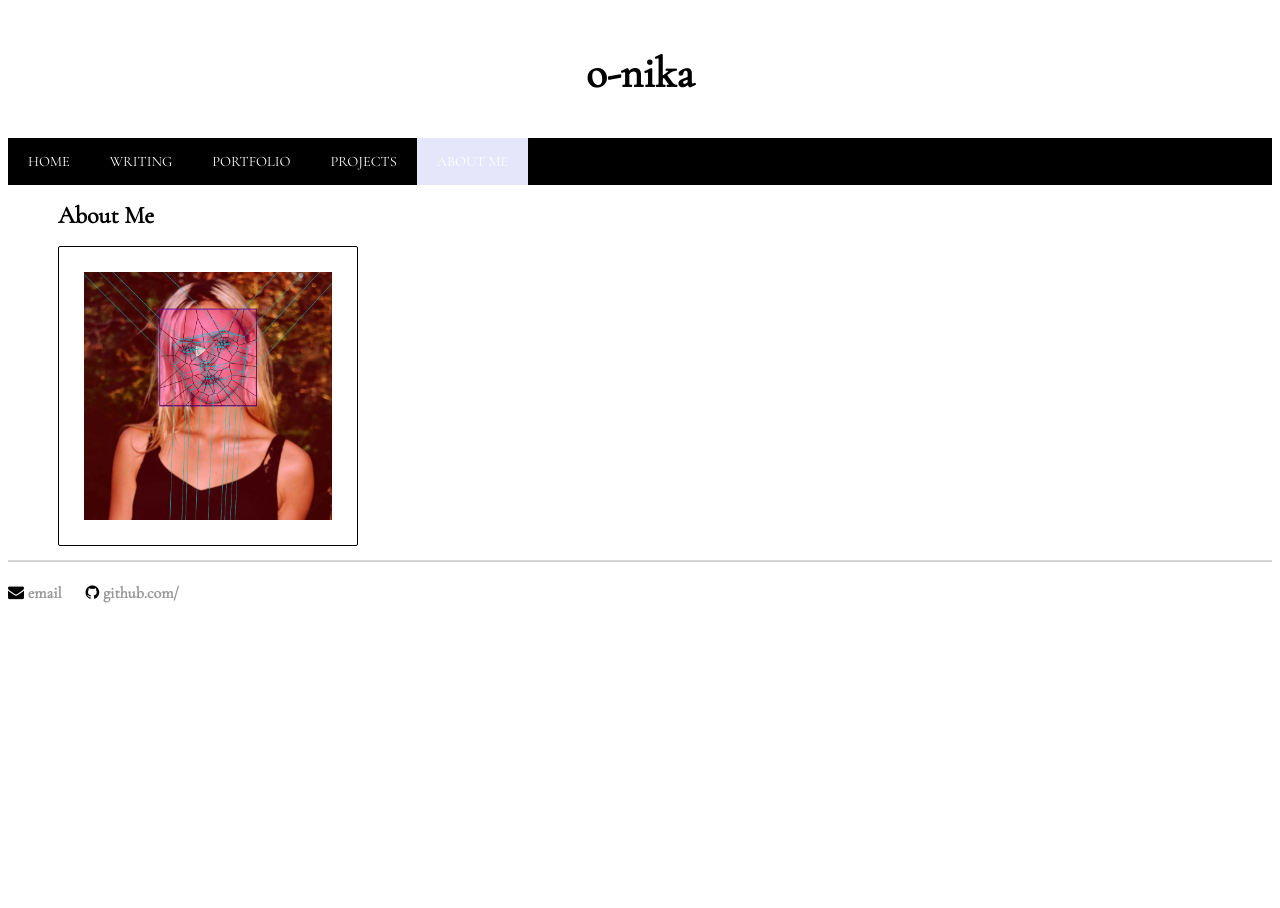
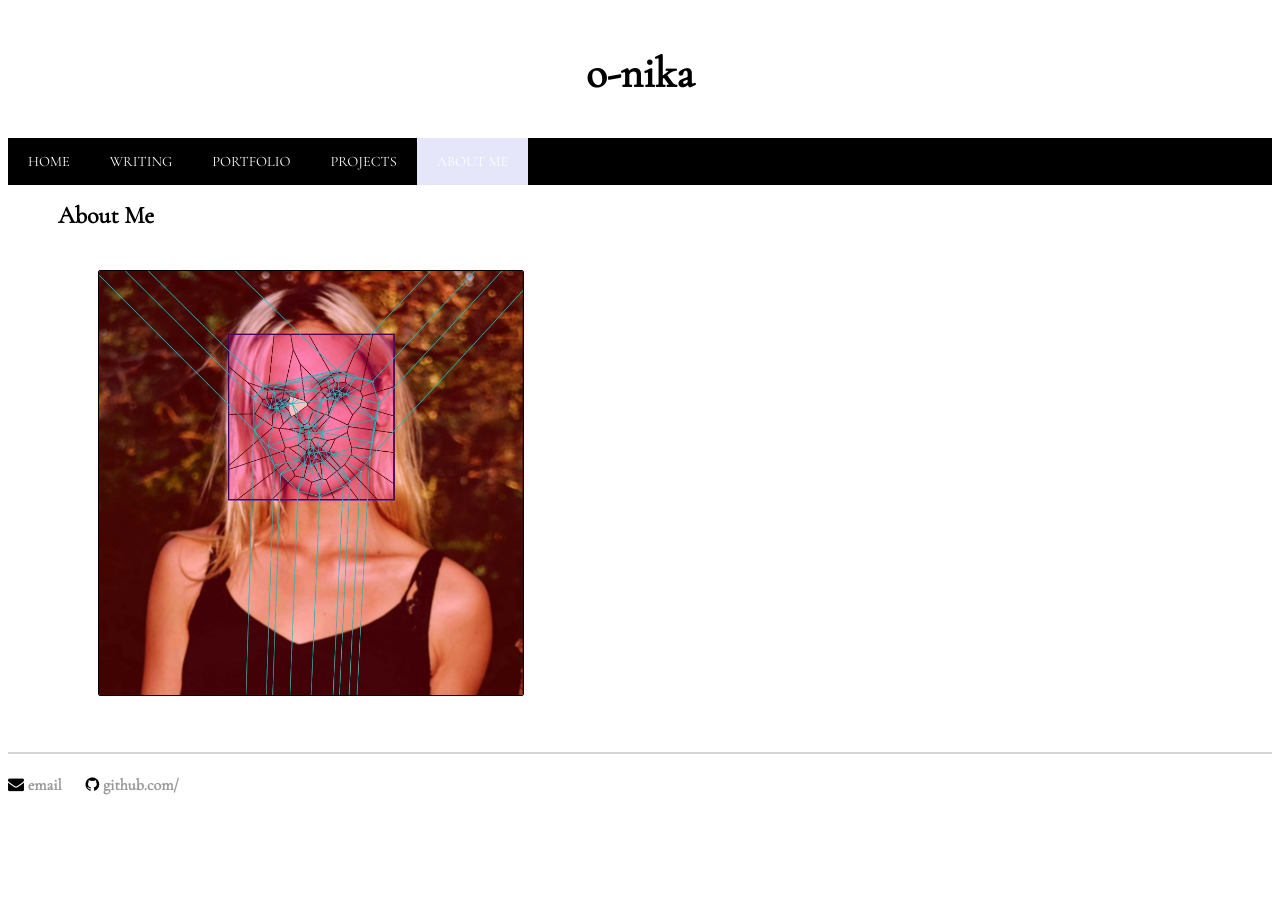
Before and after one commit to nikaroxanne/nikaroxanne.github.io, a Jekyll site: the page built from aboutme.html, in a window 1280 px wide. Built offline with Jekyll 4.4.1, drawn with Linux system fonts in a browser that asks for light colours; some web fonts are replaced.

Commit message:
modifying portfolio and aboutme pages with layout

```diff
--- a/aboutme.html
+++ b/aboutme.html
@@ -3,17 +3,27 @@
 title: About Me
 permalink: /aboutMe
 ---
+
 <div class = "backgroundSection">
+
+	<div class = "aboutMe">
 		{% for image in site.static_files %}
 			{% if image.path contains 'images/163images/voronoi-fun1' %}
+				<div class = "aboutMeSection">
 					<a href="{{site.url}}/aboutMe/bio" class="image">
 						<img class = "imageLink" src="{{site.url}}/{{image.path}}" alt = "Snapchat Triangulations">
 					</a>
+				</div>
 			{% endif %}
+
 			{% if image.path contains 'images/livingArchive/ophelia1' %}
+				<div class = "aboutMeSection">
 					<a href="{{site.url}}/aboutMe/artistStatement" class="image">
 						<img class = "imageLink" src="{{site.url}}/{{image.path}}" alt = "Living Archive Project">
 					</a>
+				</div>
 			{% endif %}
 		{% endfor %}
 	</div>
+
+</div>
--- a/css/main.css
+++ b/css/main.css
@@ -496,11 +496,10 @@
 
 
 .imageLink {
-	width: 300px;
+	max-width: 100%
 	height: auto;
 	border: 1px solid black;
 	border-radius: 2px;
-	padding: 25px;
 }
 
 .demo {
@@ -648,14 +647,13 @@
 }
 
 
-.projectSections {
+.projectSections, .portfolio, .aboutMe {
 	position: relative;
-	max-width: 90%;
 	margin: auto;
 }
 
 
-.project {
+.project, .portfolioSection, .aboutMeSection {
 	width: 40%;
 	height: auto;
 	padding: 20px;
```
Also changed, not shown: portfolio.html (+14 -2 lines). Lines whose indentation alone changed are shown as unchanged.
